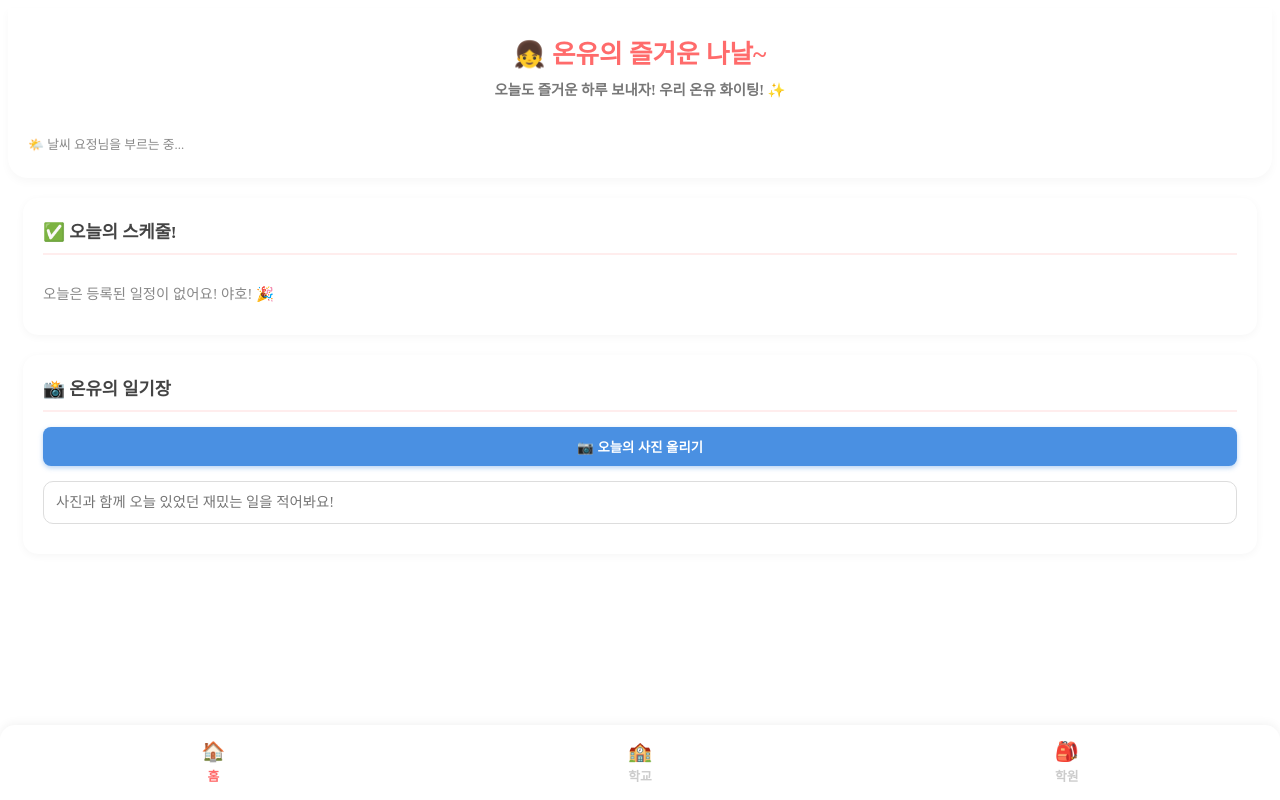
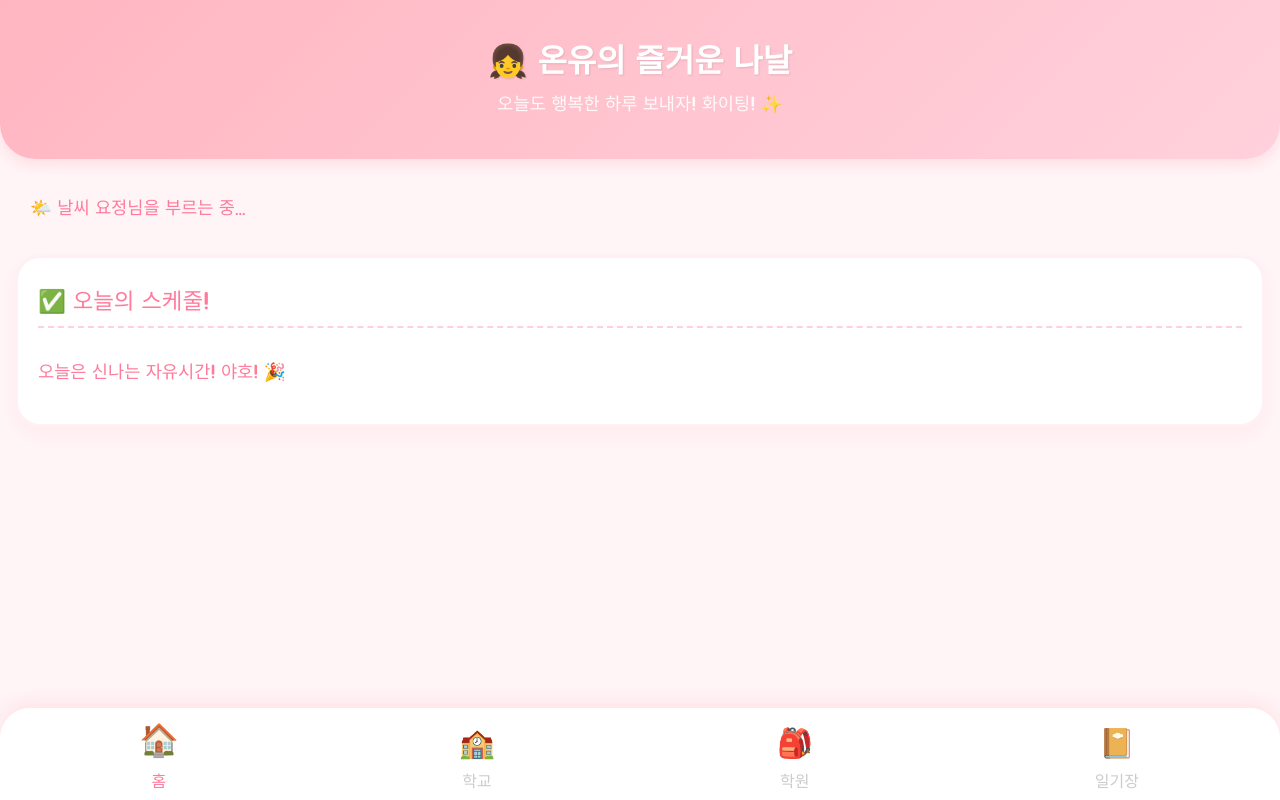
Before and after one commit to inbae7-design/onyou-app, a Flask app: page / in a window 1280 px wide. Run offline with Flask 3, Linux system fonts and the light colour scheme; data that the repository does not hold is empty.

Commit message:
Update index.html

```diff
--- a/templates/index.html
+++ b/templates/index.html
@@ -9,51 +9,84 @@
     <meta name="apple-mobile-web-app-capable" content="yes">
     <meta name="apple-mobile-web-app-status-bar-style" content="black-translucent">
     <meta name="apple-mobile-web-app-title" content="온유스케줄">
-    <meta name="theme-color" content="#FFF0F5">
-
+    <meta name="theme-color" content="#FFB6C1">
     <link rel="manifest" href="/static/manifest.json">
 
+    <link href="https://fonts.googleapis.com/css2?family=Jua&display=swap" rel="stylesheet">
+
     <style>
-    /* (여기에 기존에 있던 전체 <style> 내용을 그대로 두시면 됩니다!) */
-    <style>
-        body { font-family: 'Malgun Gothic', sans-serif; background-color: #FFF0F5; margin: 0; padding: 0; color: #333; padding-bottom: 70px; }
-        .header { text-align: center; padding: 25px 15px 15px; background: white; border-bottom-left-radius: 20px; border-bottom-right-radius: 20px; box-shadow: 0 4px 10px rgba(0,0,0,0.03); margin-bottom: 20px; }
-        .header h1 { margin: 0; color: #FF6B6B; font-size: 1.6em; }
-        .header p { color: #777; font-size: 0.9em; margin-top: 8px; font-weight: bold; }
+        /* 전체 배경 및 폰트 설정 (아이스럽게!) */
+        body {
+            font-family: 'Jua', sans-serif;
+            background-color: #FFF5F7; /* 아주 연한 베이비 핑크 */
+            margin: 0; padding: 0; color: #555;
+            padding-bottom: 120px; /* ★잘림 방지: 하단 여백을 아주 넉넉하게!★ */
+        }
 
-        #sync-toast { position: fixed; top: 15px; right: 15px; background: #82C8A0; color: white; padding: 8px 15px; border-radius: 20px; font-size: 0.85em; font-weight: bold; display: none; box-shadow: 0 4px 10px rgba(0,0,0,0.15); z-index: 1000; }
-        .weather-scroll-container { display: flex; overflow-x: auto; gap: 10px; padding: 10px 5px; margin-top: 15px; }
+        input, textarea, button { font-family: 'Jua', sans-serif; } /* 입력창도 귀여운 폰트로 */
+
+        /* 상단 헤더 (둥근 구름 느낌) */
+        .header {
+            text-align: center; padding: 35px 15px 25px;
+            background: linear-gradient(135deg, #FFB6C1 0%, #FFD1DC 100%); /* 화사한 핑크 그라데이션 */
+            border-bottom-left-radius: 35px; border-bottom-right-radius: 35px;
+            box-shadow: 0 5px 15px rgba(255,182,193,0.4); margin-bottom: 20px;
+        }
+        .header h1 { margin: 0; color: white; font-size: 2em; text-shadow: 1px 1px 2px rgba(0,0,0,0.1); }
+        .header p { color: white; font-size: 1.1em; margin-top: 8px; opacity: 0.9; }
+
+        #sync-toast { position: fixed; top: 15px; right: 15px; background: #82C8A0; color: white; padding: 10px 20px; border-radius: 25px; font-size: 1.1em; display: none; box-shadow: 0 4px 10px rgba(0,0,0,0.15); z-index: 1000; }
+
+        /* 날씨 스크롤 (홈 화면 전용) */
+        .weather-scroll-container { display: flex; overflow-x: auto; gap: 10px; padding: 5px; margin-bottom: 20px; }
         .weather-scroll-container::-webkit-scrollbar { display: none; }
-        .weather-item { background: #F8F9FA; min-width: 60px; padding: 12px 10px; border-radius: 15px; text-align: center; border: 1px solid #EEE; flex-shrink: 0; }
-        .w-day { font-size: 0.8em; font-weight: bold; color: #555; }
-        .w-icon { font-size: 1.8em; margin: 5px 0; }
-        .w-temp { font-size: 0.75em; font-weight: bold; }
+        .weather-item { background: white; min-width: 65px; padding: 12px 10px; border-radius: 20px; text-align: center; border: 2px solid #FFE4E1; flex-shrink: 0; box-shadow: 0 4px 10px rgba(255,182,193,0.2); }
+        .w-day { font-size: 1em; color: #FF7B9C; }
+        .w-icon { font-size: 2em; margin: 5px 0; }
+        .w-temp { font-size: 0.9em; color: #777; }
+
+        /* 페이지 카드 디자인 (더 동글동글하게) */
         .page { display: none; padding: 0 15px; }
-        .page.active { display: block; }
-        .card { background: white; border-radius: 15px; padding: 20px; margin-bottom: 20px; box-shadow: 0 2px 8px rgba(0,0,0,0.04); }
-        .card-title { font-size: 1.1em; font-weight: bold; margin-bottom: 15px; color: #444; border-bottom: 2px solid #FFEDED; padding-bottom: 10px; }
+        .page.active { display: block; animation: fadeIn 0.3s ease-in-out; }
+        @keyframes fadeIn { from { opacity: 0; transform: translateY(10px); } to { opacity: 1; transform: translateY(0); } }
+
+        .card { background: white; border-radius: 25px; padding: 25px 20px; margin-bottom: 25px; box-shadow: 0 8px 20px rgba(255,182,193,0.15); border: 3px solid #FFF0F5; }
+        .card-title { font-size: 1.4em; margin-bottom: 15px; color: #FF7B9C; border-bottom: 2px dashed #FFD1DC; padding-bottom: 10px; }
+
         .todo-list { list-style: none; padding: 0; margin: 0; }
-        .todo-list li { padding: 12px 0; border-bottom: 1px dashed #EEE; display: flex; align-items: center; }
+        .todo-list li { padding: 15px 0; border-bottom: 2px dotted #FFE4E1; display: flex; align-items: center; font-size: 1.2em; }
         .todo-list li:last-child { border-bottom: none; }
-        .todo-list input[type="checkbox"] { margin-right: 10px; width: 18px; height: 18px; accent-color: #FF6B6B; }
-        .memo-input { width: 100%; padding: 12px; border: 1px solid #DDD; border-radius: 10px; box-sizing: border-box; font-size: 0.9em; margin-bottom: 10px; font-family: inherit; }
-        textarea.memo-input { resize: none; height: 80px; }
-        .btn { background-color: #FF8E8B; color: white; border: none; padding: 10px 15px; border-radius: 8px; font-weight: bold; width: 100%; cursor: pointer; box-shadow: 0 2px 5px rgba(255, 142, 139, 0.4);}
-        .btn-add { background-color: #82C8A0; margin-top: 10px; box-shadow: 0 2px 5px rgba(130, 200, 160, 0.4); }
-        .btn-photo { background-color: #4A90E2; box-shadow: 0 2px 5px rgba(74, 144, 226, 0.4); margin-bottom: 15px; }
+        .todo-list input[type="checkbox"] { margin-right: 12px; width: 22px; height: 22px; accent-color: #FF7B9C; }
 
-        .table-container { overflow-x: auto; margin-bottom: 15px; }
-        table { width: 100%; border-collapse: collapse; min-width: 350px; font-size: 0.85em; text-align: center; }
-        th { background-color: #FFEDED; padding: 10px 3px; color: #555; white-space: nowrap; }
-        td { border: 1px solid #EEE; padding: 5px 2px; }
-        input.cell-input { width: 95%; border: none; text-align: center; background: transparent; outline: none; font-size: 1em; }
-        #school-table th { background-color: #E3F2FD; }
-        #academy-table th { background-color: #FFF3E0; }
-        .btn-delete { background: none; border: none; color: #FF6B6B; font-size: 1.2em; cursor: pointer; padding: 0; }
-        .bottom-nav { position: fixed; bottom: 0; left: 0; width: 100%; background: white; display: flex; justify-content: space-around; padding: 10px 0; box-shadow: 0 -2px 10px rgba(0,0,0,0.05); border-top-left-radius: 15px; border-top-right-radius: 15px; }
-        .nav-item { text-align: center; color: #CCC; font-size: 0.8em; font-weight: bold; padding: 5px 15px; flex-grow: 1; cursor: pointer; }
-        .nav-item.active { color: #FF6B6B; }
-        .nav-icon { font-size: 1.5em; display: block; margin-bottom: 3px; }
+        .memo-input { width: 100%; padding: 15px; border: 2px solid #FFE4E1; border-radius: 15px; box-sizing: border-box; font-size: 1.1em; margin-bottom: 10px; outline: none; transition: border 0.3s; }
+        .memo-input:focus { border: 2px solid #FFB6C1; }
+        textarea.memo-input { resize: none; height: 100px; }
+
+        .btn { color: white; border: none; padding: 15px; border-radius: 15px; font-size: 1.2em; width: 100%; cursor: pointer; transition: transform 0.1s; }
+        .btn:active { transform: scale(0.97); }
+        .btn-add { background: linear-gradient(135deg, #82C8A0 0%, #A2D8B8 100%); box-shadow: 0 4px 10px rgba(130,200,160,0.4); margin-top: 10px; }
+        .btn-photo { background: linear-gradient(135deg, #74BDF8 0%, #A2D4FA 100%); box-shadow: 0 4px 10px rgba(116,189,248,0.4); margin-bottom: 15px; }
+
+        .table-container { overflow-x: auto; margin-bottom: 15px; border-radius: 15px; border: 2px solid #FFE4E1; }
+        table { width: 100%; border-collapse: collapse; min-width: 350px; text-align: center; font-size: 1.1em; }
+        th { background-color: #FFF0F5; padding: 12px 5px; color: #FF7B9C; white-space: nowrap; font-weight: normal; border-bottom: 2px solid #FFE4E1; }
+        td { border-bottom: 1px solid #FFF0F5; border-right: 1px solid #FFF0F5; padding: 8px 2px; }
+        td:last-child { border-right: none; }
+        input.cell-input { width: 95%; border: none; text-align: center; background: transparent; outline: none; font-size: 1.1em; color: #555; }
+
+        #school-table th { background-color: #EBF5FF; color: #4A90E2; border-bottom: 2px solid #D6E9FF; }
+        #school-table { border: 2px solid #D6E9FF; }
+        #academy-table th { background-color: #FFF8E1; color: #FFA000; border-bottom: 2px solid #FFECB3; }
+        #academy-table { border: 2px solid #FFECB3; }
+
+        .btn-delete { background: none; border: none; color: #FF6B6B; font-size: 1.4em; cursor: pointer; padding: 0; }
+
+        /* 하단 4칸 메뉴바 (아이콘 더 크게) */
+        .bottom-nav { position: fixed; bottom: 0; left: 0; width: 100%; background: white; display: flex; justify-content: space-around; padding: 10px 0; box-shadow: 0 -5px 20px rgba(255,182,193,0.3); border-top-left-radius: 30px; border-top-right-radius: 30px; padding-bottom: env(safe-area-inset-bottom); }
+        .nav-item { text-align: center; color: #CCC; font-size: 1em; padding: 8px 10px; flex-grow: 1; cursor: pointer; transition: color 0.3s; }
+        .nav-item.active { color: #FF7B9C; }
+        .nav-icon { font-size: 1.8em; display: block; margin-bottom: 5px; transition: transform 0.3s; }
+        .nav-item.active .nav-icon { transform: translateY(-3px) scale(1.1); }
     </style>
 </head>
 <body>
@@ -61,32 +94,27 @@
     <div id="sync-toast">☁️ 연결 중...</div>
 
     <div class="header">
-        <h1>👧 온유의 즐거운 나날~</h1>
-        <p>오늘도 즐거운 하루 보내자! 우리 온유 화이팅! ✨</p>
-        <div class="weather-scroll-container" id="weather-scroll">
-            <div style="font-size:0.8em; color:#888; margin-top:10px;">🌤️ 날씨 요정님을 부르는 중...</div>
-        </div>
+        <h1>👧 온유의 즐거운 나날</h1>
+        <p>오늘도 행복한 하루 보내자! 화이팅! ✨</p>
     </div>
 
     <div id="page-home" class="page active">
+        <div class="weather-scroll-container" id="weather-scroll">
+            <div style="font-size:1.1em; color:#FF7B9C; padding: 10px;">🌤️ 날씨 요정님을 부르는 중...</div>
+        </div>
+
         <div class="card">
             <div class="card-title">✅ 오늘의 스케줄!</div>
             <ul class="todo-list" id="today-schedule-list">
-                <li style="color:#888; font-size:0.9em;">시간표를 불러오는 중입니다...</li>
+                <li style="color:#888;">시간표를 불러오는 중입니다...</li>
             </ul>
-        </div>
-        <div class="card">
-            <div class="card-title">📸 온유의 일기장</div>
-            <input type="file" id="photo-upload" accept="image/*" style="display:none;" onchange="uploadPhoto()">
-            <button class="btn btn-photo" onclick="document.getElementById('photo-upload').click()">📷 오늘의 사진 올리기</button>
-            <img id="daily-photo-img" style="width:100%; border-radius:10px; margin-bottom:15px; display:none; border: 1px solid #EEE;">
-            <input type="text" class="memo-input" id="daily-memo" placeholder="사진과 함께 오늘 있었던 재밌는 일을 적어봐요!" oninput="triggerSave()">
         </div>
     </div>
 
     <div id="page-school" class="page">
         <div class="card">
             <div class="card-title">🏫 학교 시간표 (월~금)</div>
+            <p style="font-size: 0.9em; color: #888; margin-top:-5px;">* 빈칸을 터치해서 과목을 적어주세요.</p>
             <div class="table-container">
                 <table id="school-table">
                     <tr><th>교시</th><th>월</th><th>화</th><th>수</th><th>목</th><th>금</th></tr>
@@ -98,14 +126,15 @@
                     <tr><td>6</td><td><input class="cell-input" oninput="triggerSave()" data-id="s-6-1"></td><td><input class="cell-input" oninput="triggerSave()" data-id="s-6-2"></td><td><input class="cell-input" oninput="triggerSave()" data-id="s-6-3"></td><td><input class="cell-input" oninput="triggerSave()" data-id="s-6-4"></td><td><input class="cell-input" oninput="triggerSave()" data-id="s-6-5"></td></tr>
                 </table>
             </div>
-            <div class="card-title" style="margin-top: 20px;">🎒 기타 메모사항 (준비물 등)</div>
-            <textarea class="memo-input" id="school-memo" placeholder="수업에 필요한 준비물이나 알림장을 적어두세요!" oninput="triggerSave()"></textarea>
+            <div class="card-title" style="margin-top: 25px;">🎒 알림장 (준비물)</div>
+            <textarea class="memo-input" id="school-memo" placeholder="수업에 필요한 준비물이나 알림장을 꼼꼼히 적어봐요!" oninput="triggerSave()"></textarea>
         </div>
     </div>
 
     <div id="page-academy" class="page">
         <div class="card">
             <div class="card-title">🎒 학원 시간표 (월~일)</div>
+            <p style="font-size: 0.9em; color: #888; margin-top:-5px;">* 요일별 가는 시간을 14:00 처럼 적어주세요!</p>
             <div class="table-container">
                 <table id="academy-table">
                     <thead>
@@ -119,13 +148,29 @@
         </div>
     </div>
 
+    <div id="page-diary" class="page">
+        <div class="card">
+            <div class="card-title">📸 온유의 일기장</div>
+            <p style="font-size: 1em; color: #888; margin-top:-5px;">오늘 하루 찰칵! 폰으로 찍어서 올려봐요.</p>
+
+            <input type="file" id="photo-upload" accept="image/*" style="display:none;" onchange="uploadPhoto()">
+            <button class="btn btn-photo" onclick="document.getElementById('photo-upload').click()">📷 예쁜 사진 올리기</button>
+            <img id="daily-photo-img" style="width:100%; border-radius:15px; margin-bottom:15px; display:none; border: 3px solid #FFE4E1;">
+
+            <div class="card-title" style="margin-top: 25px;">📝 오늘 있었던 일</div>
+            <textarea class="memo-input" id="daily-memo" placeholder="오늘 친구들이랑 무슨 재밌는 놀이를 했나요? 여기에 쏙쏙 적어봐요!" style="height: 150px;" oninput="triggerSave()"></textarea>
+        </div>
+    </div>
+
     <div class="bottom-nav">
         <div class="nav-item active" onclick="changePage('page-home', this)"><span class="nav-icon">🏠</span>홈</div>
         <div class="nav-item" onclick="changePage('page-school', this)"><span class="nav-icon">🏫</span>학교</div>
         <div class="nav-item" onclick="changePage('page-academy', this)"><span class="nav-icon">🎒</span>학원</div>
+        <div class="nav-item" onclick="changePage('page-diary', this)"><span class="nav-icon">📔</span>일기장</div>
     </div>
 
     <script>
+        // 화면 전환 로직
         function changePage(pageId, element) {
             document.querySelectorAll('.page').forEach(page => page.classList.remove('active'));
             document.getElementById(pageId).classList.add('active');
@@ -133,6 +178,7 @@
             element.classList.add('active');
         }
 
+        // 날씨 API
         async function fetchWeather() {
             try {
                 const url = 'https://api.open-meteo.com/v1/forecast?latitude=37.00&longitude=127.27&daily=weathercode,temperature_2m_max,temperature_2m_min&timezone=Asia%2FSeoul';
@@ -149,7 +195,7 @@
                     const code = data.daily.weathercode[i];
                     let emoji = '🌤️';
                     if(code === 0) emoji = '☀️'; else if(code <= 3) emoji = '☁️'; else if(code <= 48) emoji = '🌫️'; else if(code <= 67) emoji = '🌧️'; else if(code <= 77) emoji = '❄️'; else emoji = '⛈️';
-                    html += `<div class="weather-item"><div class="w-day">${dayStr}</div><div class="w-icon">${emoji}</div><div class="w-temp"><span style="color:#4A90E2">${minT}°</span>/<span style="color:#E02020">${maxT}°</span></div></div>`;
+                    html += `<div class="weather-item"><div class="w-day">${dayStr}</div><div class="w-icon">${emoji}</div><div class="w-temp"><span style="color:#74BDF8">${minT}°</span> <span style="color:#FF6B6B">${maxT}°</span></div></div>`;
                 }
                 document.getElementById('weather-scroll').innerHTML = html;
             } catch (error) {}
@@ -158,6 +204,7 @@
         let academyIds = [1, 2, 3];
         let currentData = {};
 
+        // 학원 표 그리기
         function renderAcademyTable() {
             const tbody = document.getElementById('academy-tbody');
             const currentInputs = tbody.querySelectorAll('input.cell-input');
@@ -197,24 +244,23 @@
             }
         }
 
-        // --- 🚀 업그레이드된 ImgBB 사진 직행 로직 ---
+        // --- 🚀 ImgBB 사진 직행 ---
         async function uploadPhoto() {
             const fileInput = document.getElementById('photo-upload');
             const file = fileInput.files[0];
             if(!file) return;
 
             const toast = document.getElementById('sync-toast');
-            toast.innerText = '📷 사진 서버로 슝! 날아가는 중...';
+            toast.innerText = '📷 마법의 사진첩으로 슝! 날아가는 중...';
             toast.style.display = 'block';
 
             const formData = new FormData();
             formData.append('image', file);
 
-            // ★🚨여기에 발급받은 ImgBB API 키를 꼭 넣으세요!🚨★
+            // ★🚨여기에 발급받은 ImgBB API 키를 꼭 다시 넣어주세요!🚨★
             const IMGBB_API_KEY = "454cdf7aa69d7ebc84e605bb46f67142";
 
             try {
-                // 파이썬 서버를 안 거치고 초고속 이미지 서버로 바로 쏩니다!
                 const res = await fetch(`https://api.imgbb.com/1/upload?key=${IMGBB_API_KEY}`, {
                     method: 'POST',
                     body: formData
@@ -222,19 +268,18 @@
                 const data = await res.json();
 
                 if(data.success) {
-                    const imgUrl = data.data.url; // 성공적으로 올라간 사진의 인터넷 주소
+                    const imgUrl = data.data.url;
                     document.getElementById('daily-photo-img').src = imgUrl;
                     document.getElementById('daily-photo-img').style.display = 'block';
 
-                    // 구글 시트(공책)에는 사진 대신 이 '주소'만 짧게 메모해 둡니다.
                     currentData['daily-photo-url'] = imgUrl;
                     triggerSave();
-                    toast.innerText = '✅ 사진 업로드 대성공!';
+                    toast.innerText = '✅ 예쁜 사진 업로드 대성공!';
                 } else {
-                    toast.innerText = '❌ 사진을 올리지 못했어요.';
+                    toast.innerText = '❌ 사진을 올리지 못했어요 ㅠㅠ';
                 }
             } catch(e) {
-                toast.innerText = '❌ 업로드 통신 에러';
+                toast.innerText = '❌ 사진 서버 통신 에러';
             }
             setTimeout(() => toast.style.display = 'none', 2000);
         }
@@ -254,7 +299,7 @@
 
         async function saveDataToServer() {
             const toast = document.getElementById('sync-toast');
-            toast.innerText = '☁️ 동기화 중...';
+            toast.innerText = '☁️ 구글 요정님이 저장 중...';
             toast.style.display = 'block';
 
             const dataToSave = { ...currentData };
@@ -262,15 +307,15 @@
 
             try {
                 await fetch('/api/save', { method: 'POST', headers: { 'Content-Type': 'application/json' }, body: JSON.stringify(dataToSave) });
-                toast.innerText = '✅ 클라우드 저장 완료!';
+                toast.innerText = '💖 클라우드 안전하게 저장 완료!';
                 updateTodaySchedule();
-            } catch(e) { toast.innerText = '❌ 통신 에러'; }
+            } catch(e) { toast.innerText = '❌ 저장 에러 ㅠㅠ'; }
             setTimeout(() => toast.style.display = 'none', 2000);
         }
 
         async function loadDataFromServer() {
             const toast = document.getElementById('sync-toast');
-            toast.innerText = '☁️ 데이터 불러오는 중...';
+            toast.innerText = '☁️ 데이터를 불러오는 중...';
             toast.style.display = 'block';
 
             try {
@@ -291,7 +336,7 @@
                     document.getElementById('daily-photo-img').style.display = 'block';
                 }
 
-                toast.innerText = '✅ 데이터 불러오기 완료!';
+                toast.innerText = '✅ 데이터 불러오기 성공!';
                 updateTodaySchedule();
             } catch(e) {
                 renderAcademyTable();
@@ -320,7 +365,7 @@
             const listEl = document.getElementById('today-schedule-list');
             listEl.innerHTML = '';
             if(schedules.length === 0) {
-                listEl.innerHTML = '<li style="color:#888; font-size:0.9em;">오늘은 등록된 일정이 없어요! 야호! 🎉</li>';
+                listEl.innerHTML = '<li style="color:#FF7B9C; font-size:1.1em; text-align:center;">오늘은 신나는 자유시간! 야호! 🎉</li>';
             } else {
                 schedules.forEach(item => { listEl.innerHTML += `<li><input type="checkbox"> <span>${item}</span></li>`; });
             }
```
